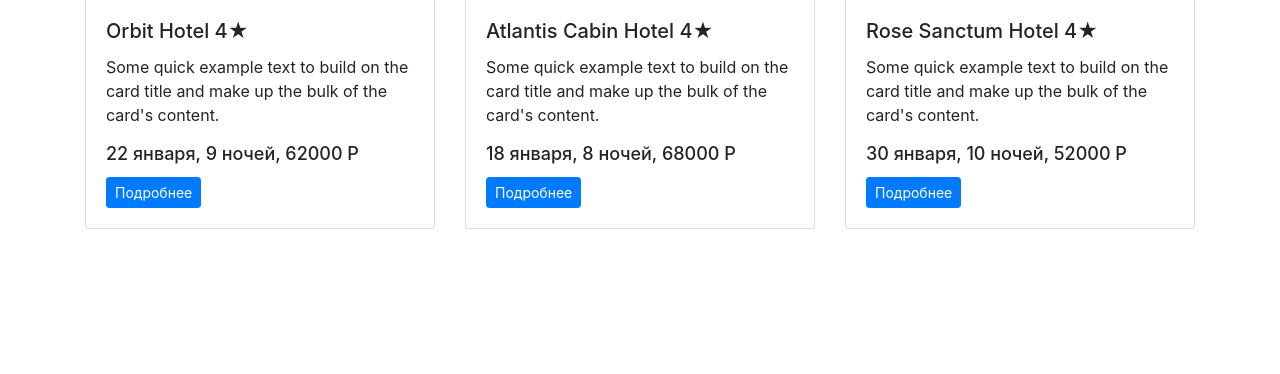
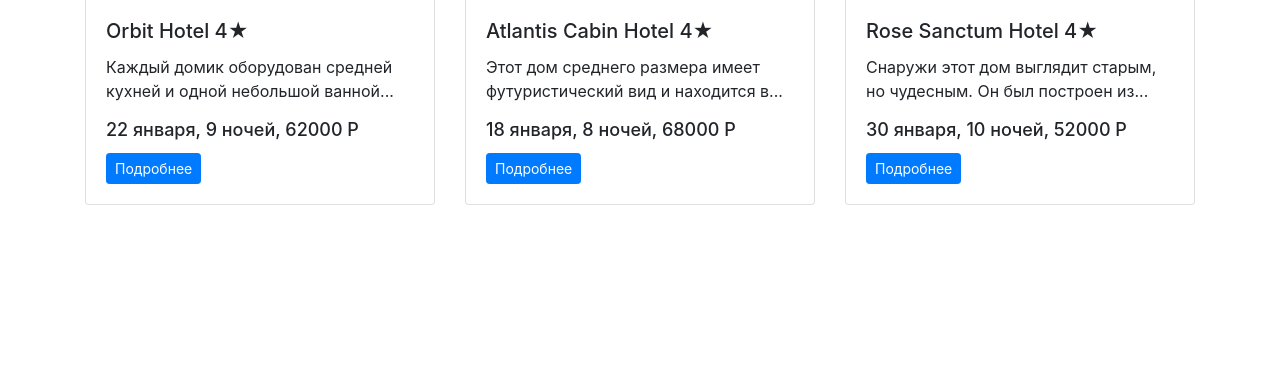
Before and after one commit to MelleRx/FlaskProject, a Flask app: page /departure/msk/ in a window 1280 px wide. Shown: the part 426-800 px from the top of the page. Run offline with Flask 2, Linux system fonts and the light colour scheme; some libraries are stand-ins or nearby versions.

Commit message:
-change blocks of tours to one cycle -add description

```diff
--- a/templates/departure.html
+++ b/templates/departure.html
@@ -14,8 +14,7 @@
                 <img src="{{ tours[i]['picture'] }}" class="card-img-top img-fluid" style="height: 200px;" alt="">
                 <div class="card-body">
                     <h2 class="h5 card-title">{{ tours[i]["title"] }} {{ tours[i]["stars"] }}&#9733;</h2>
-                    <p class="card-text">Some quick example text to build on the card title and make up the bulk of the
-                        card's content.</p>
+                    <p class="card-text">{{ tours[i]["description"]|truncate(75) }}</p>
                     <h2 class="h5 card-title" style="font-size: 18px">{{ tours[i]["date"] }},
                         {{ tours[i]["nights"] }} ночей, {{ tours[i]["price"] }} Р</h2>
                     <a href="/tours/{{ tours[i]['title'].split(' ')[0] }}" class="btn btn-sm btn-primary">Подробнее</a>
```
